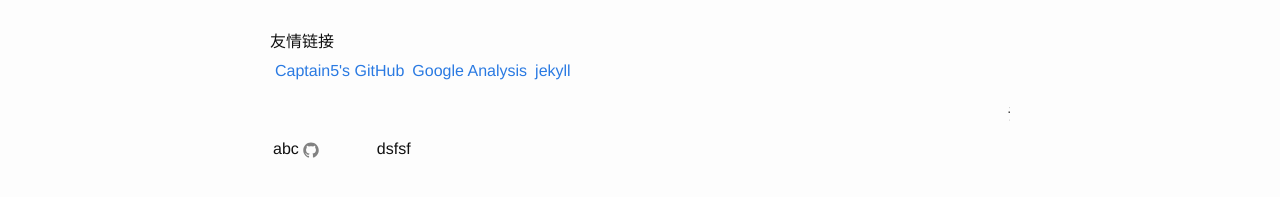
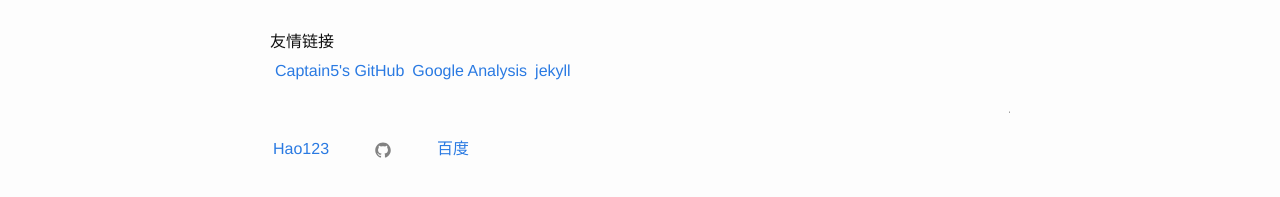
Before and after one commit to captain5/captain5.github.io, a Jekyll site: the page built from index.html, in a window 1280 px wide. Shown: the part 465-662 px from the top of the page. Built offline with Jekyll 4.4.1, drawn with Linux system fonts in a browser that asks for light colours.

Commit message:
Update footer.html

```diff
--- a/_includes/footer.html
+++ b/_includes/footer.html
@@ -48,10 +48,9 @@
    </table>
    <marquee>让每个人都能享受科技带来的乐趣！只要人人都能献出一点爱，世界将会变成美好的人间！</marquee>
    <table>
-     <tr><td>abc</td>
-        <td width=70>{% include icon-github.html %}</td>
-        <td>dsfsf</td>
+     <tr><td><a href="http://hao123.com"  target="_black">Hao123</a></td>
+        <td width=100 align=center>{% include icon-github.html %}</td>
+        <td><a href="http://baidu.com"  target="_black">百度</a></td>
       </tr></table>
   </div>
-
 </footer>
```
